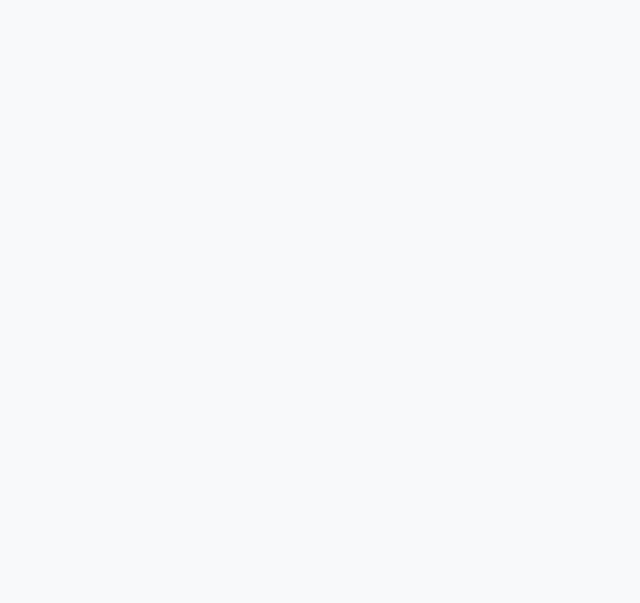
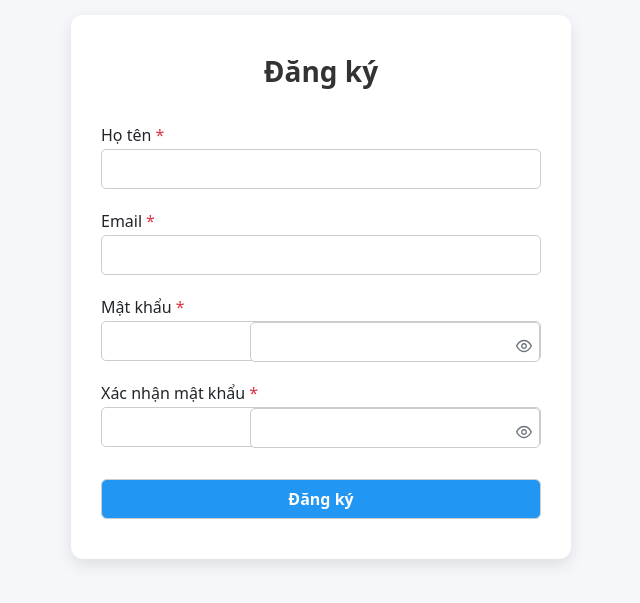
Before and after one commit to HieuQuach0120/Demo, a React (Create React App) app: page /register in a window 1280 px wide. Before the commit this address had no page. Shown: the part 113-716 px from the top of the page, without its empty margins (319-959 px from the left). Built offline with nearby package versions, Linux system fonts and the light colour scheme.

Commit message:
Add register component

```diff
--- a/src/App.tsx
+++ b/src/App.tsx
@@ -11,6 +11,7 @@ import Login from "./components/login";
 import { ProgressSpinner } from "primereact/progressspinner";
 import { privateRoutes } from "./route/index";
 import LayoutComponent from "./components/layout";
+import Register from "./components/register";
 export const AppContext = createContext<any>(null);
 
 function App() {
@@ -30,6 +31,7 @@ function App() {
         <Router>
           <Routes>
             {<Route path="/login" element={<Login />} />}
+            <Route path="/register" element={<Register />} />
             <Route path="/" element={<LayoutComponent />}>
               {privateRoutes.map((route, index) => {
                 return <React.Fragment key={index}>{route}</React.Fragment>;
--- a/src/components/login/index.tsx
+++ b/src/components/login/index.tsx
@@ -4,7 +4,7 @@ import ErrorMessageCustom from "../common/ErrorMessageCustom";
 import PasswordCustom from "../common/PasswordCustom";
 import { Button } from "primereact/button";
 import { Checkbox } from "primereact/checkbox";
-import { useNavigate } from "react-router-dom";
+import { useNavigate, Link } from "react-router-dom"; // thêm Link
 import { login } from "../../service/AuthService";
 import jwt from "jwt-decode";
 
@@ -66,7 +66,6 @@ const Login = () => {
                         onChange={(e) => field.onChange(e.target.value)}
                         isValidate={errors["userName"] ? true : false}
                       />
-                      <div>{errors["userName"] ? true : false}</div>
                       {errors["userName"] && (
                         <ErrorMessageCustom error={errors["userName"]} />
                       )}
@@ -112,6 +111,15 @@ const Login = () => {
                 />
               </div>
             </div>
+
+            {/* ✅ Thêm phần liên kết tới trang đăng ký */}
+            <div className="row mt-3">
+              <div className="col-12 d-flex justify-content-center">
+                <span>Bạn chưa có tài khoản? </span>
+                <Link to="/register" className="ms-1 text-primary">Đăng ký</Link>
+              </div>
+            </div>
+            {/* --- */}
           </div>
         </div>
       </div>
--- /dev/null
+++ b/src/components/register/index.tsx
@@ -0,0 +1,227 @@
+import React, { useRef, useState } from "react";
+import { Controller, useForm } from "react-hook-form";
+import InputTextCustom from "../common/InputTextCustom";
+import PasswordCustom from "../common/PasswordCustom";
+import ErrorMessageCustom from "../common/ErrorMessageCustom";
+import { Button } from "primereact/button";
+import { Toast } from "primereact/toast";
+import { useNavigate } from "react-router-dom";
+import api from "../../service"; // import axios instance đã cấu hình sẵn
+import "./register.css";
+
+interface RegisterFormData {
+  name: string;
+  email: string;
+  password: string;
+  confirmPassword: string;
+}
+
+const Register: React.FC = () => {
+  const toast = useRef<Toast>(null);
+  const navigate = useNavigate();
+  const [loading, setLoading] = useState(false);
+
+  const {
+    control,
+    handleSubmit,
+    formState: { errors },
+    watch
+  } = useForm<RegisterFormData>({
+    defaultValues: {
+      name: "",
+      email: "",
+      password: "",
+      confirmPassword: "",
+    },
+  });
+
+  const password = watch("password");
+
+  const onSubmit = async (data: RegisterFormData) => {
+    if (data.password !== data.confirmPassword) {
+      toast.current?.show({
+        severity: "warn",
+        summary: "Lỗi",
+        detail: "Mật khẩu xác nhận không khớp",
+        life: 3000,
+      });
+      return;
+    }
+
+    setLoading(true); // ✅ Di chuyển vào đây
+
+    try {
+      const res = await api.post("/authen/register", {
+        name: data.name,
+        email: data.email,
+        password: data.password,
+      });
+
+      if (res && (res.status === 200 || res.status === 201)) {
+        toast.current?.show({
+          severity: "success",
+          summary: "Thành công",
+          detail: "Đăng ký thành công!",
+          life: 2000,
+        });
+        setTimeout(() => navigate("/login"), 2000);
+      } else {
+        toast.current?.show({
+          severity: "error",
+          summary: "Thất bại",
+          detail: res?.data?.message || "Đăng ký không thành công!",
+          life: 3000,
+        });
+      }
+    } catch (err: any) {
+      console.error("Error in register:", err);
+      toast.current?.show({
+        severity: "error",
+        summary: "Thất bại",
+        detail:
+          err?.response?.data?.message ||
+          "Có lỗi xảy ra khi kết nối đến server.",
+        life: 3000,
+      });
+    } finally {
+      setLoading(false);
+    }
+  };
+
+  return (
+    <form onSubmit={handleSubmit(onSubmit)}>
+      <Toast ref={toast} />
+      <div className="register-container">
+        <div className="register-box">
+          <h2 className="register-title">Đăng ký</h2>
+
+          <div className="row">
+            {/* Họ tên */}
+            <div className="col-12 mb-3">
+              <Controller
+                name="name"
+                control={control}
+                rules={{ required: "Họ tên là bắt buộc" }}
+                render={({ field }) => (
+                  <>
+                    <InputTextCustom
+                      label="Họ tên"
+                      required
+                      value={field.value}
+                      onChange={(e) => field.onChange(e.target.value)}
+                      isValidate={!!errors.name}
+                    />
+                    {errors.name && (
+                      <ErrorMessageCustom error={errors.name} />
+                    )}
+                  </>
+                )}
+              />
+            </div>
+
+            {/* Email */}
+            <div className="col-12 mb-3">
+              <Controller
+                name="email"
+                control={control}
+                rules={{
+                  required: "Email là bắt buộc",
+                  pattern: {
+                    value: /^\S+@\S+$/i,
+                    message: "Email không hợp lệ",
+                  },
+                }}
+                render={({ field }) => (
+                  <>
+                    <InputTextCustom
+                      label="Email"
+                      required
+                      value={field.value}
+                      onChange={(e) => field.onChange(e.target.value)}
+                      isValidate={!!errors.email}
+                    />
+                    {errors.email && (
+                      <ErrorMessageCustom error={errors.email} />
+                    )}
+                  </>
+                )}
+              />
+            </div>
+
+            {/* Mật khẩu */}
+            <div className="col-12 mb-3">
+              <Controller
+                name="password"
+                control={control}
+                rules={{
+                  required: "Mật khẩu là bắt buộc",
+                  minLength: {
+                    value: 6,
+                    message: "Mật khẩu tối thiểu 6 ký tự",
+                  },
+                }}
+                render={({ field }) => (
+                  <>
+                    <PasswordCustom
+                      label="Mật khẩu"
+                      required
+                      value={field.value}
+                      onChange={(e) => field.onChange(e.target.value)}
+                      isValidate={!!errors.password}
+                    />
+                    {errors.password && (
+                      <ErrorMessageCustom error={errors.password} />
+                    )}
+                  </>
+                )}
+              />
+            </div>
+
+            {/* Xác nhận mật khẩu */}
+            <div className="col-12 mb-3">
+              <Controller
+                name="confirmPassword"
+                control={control}
+                rules={{
+                  required: "Vui lòng nhập lại mật khẩu",
+                  validate: (value) =>
+                    value === password || "Mật khẩu không khớp",
+                }}
+                render={({ field }) => (
+                  <>
+                    <PasswordCustom
+                      label="Xác nhận mật khẩu"
+                      required
+                      value={field.value}
+                      onChange={(e) => field.onChange(e.target.value)}
+                      isValidate={!!errors.confirmPassword}
+                    />
+                    {errors.confirmPassword && (
+                      <ErrorMessageCustom
+                        error={errors.confirmPassword}
+                      />
+                    )}
+                  </>
+                )}
+              />
+            </div>
+          </div>
+
+          {/* Nút submit */}
+          <div className="row">
+            <div className="col-12 mt-3 d-flex justify-content-center">
+              <Button
+                type="submit"
+                className="w-100"
+                label={loading ? "Đang xử lý..." : "Đăng ký"}
+                disabled={loading}
+              />
+            </div>
+          </div>
+        </div>
+      </div>
+    </form>
+  );
+};
+
+export default Register;
--- /dev/null
+++ b/src/components/register/register.css
@@ -0,0 +1,52 @@
+/* Register.css */
+
+.register-container {
+  min-height: 100vh;
+  background-color: #f5f7fa;
+  display: flex;
+  justify-content: center;
+  align-items: center;
+  padding: 40px 20px;
+}
+
+.register-box {
+  width: 100%;
+  max-width: 500px;
+  background: #fff;
+  padding: 40px 30px;
+  border-radius: 12px;
+  box-shadow: 0 6px 16px rgba(0, 0, 0, 0.1);
+}
+
+.register-title {
+  font-size: 28px;
+  font-weight: 600;
+  text-align: center;
+  margin-bottom: 30px;
+  color: #333;
+}
+
+.register-box .p-inputtext {
+  width: 100%;
+}
+
+.register-box .p-password {
+  width: 100%;
+}
+
+.register-box .p-button {
+  width: 100%;
+  font-weight: bold;
+  padding: 0.75rem;
+  border-radius: 6px;
+}
+
+@media (max-width: 576px) {
+  .register-box {
+    padding: 30px 20px;
+  }
+
+  .register-title {
+    font-size: 24px;
+  }
+}
--- a/src/route/index.tsx
+++ b/src/route/index.tsx
@@ -3,11 +3,16 @@ import { Routes, Route } from "react-router-dom";
 import HomePage from "../components/home-page/index";
 import DetailComponent from "../components/detail";
 import MemberComponent from "../components/member";
+import LoginComponent from "../components/login";
+import RegisterComponent from "../components/register";
 
 const privateRoutes = [
   <Route path="/" element={<HomePage />}></Route>,
   <Route path="/detail" element={<DetailComponent />}></Route>,
   <Route path="/member" element={<MemberComponent />}></Route>,
+  <Route path="/login"  element={<LoginComponent />}></Route>,
+  <Route path="/register" element={<RegisterComponent />}></Route>,
+
 ];
 
 export { privateRoutes };
--- a/src/service/index.ts
+++ b/src/service/index.ts
@@ -4,8 +4,8 @@ import jwt from "jwt-decode";
 import { toast } from "react-toastify";
 // import { ROLE } from "../common/constant";
 const instance = axios.create({
-  baseURL: process.env.REACT_APP_BASE_URL,
-});
+  baseURL: process.env.REACT_APP_BASE_URL
+ });
 
 instance.interceptors.request.use(
   function (config) {
```
Also changed, not shown: src/service/AuthService.ts (+17 -2 lines).
